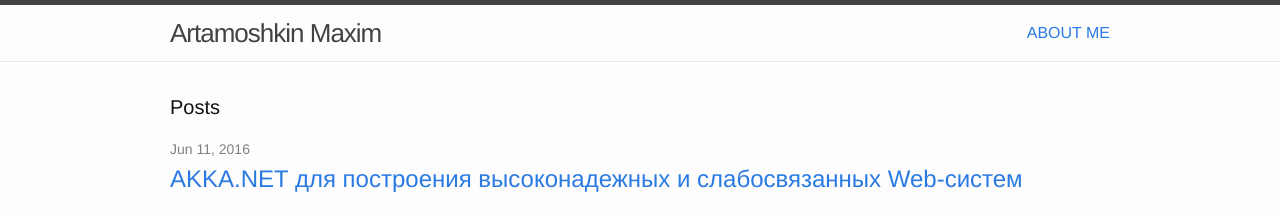
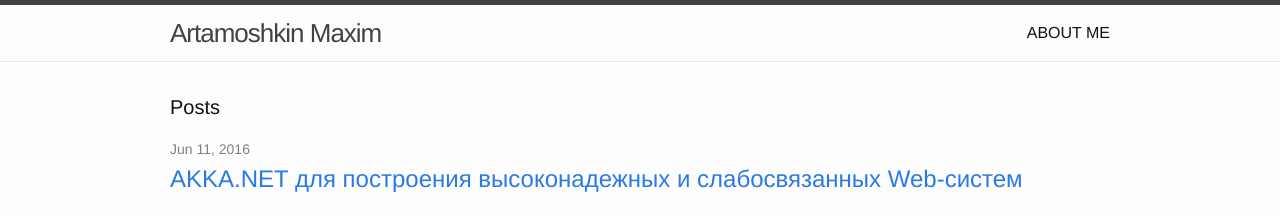
Before and after one commit to martamoshkin/blog.zverit.com, a Jekyll site: the page built from index.html, in a window 1280 px wide. Shown: the top 216 px of the page. Built offline with Jekyll 4.4.1, drawn with Linux system fonts in a browser that asks for light colours.

Commit message:
Update header.html

```diff
--- a/_includes/header.html
+++ b/_includes/header.html
@@ -14,7 +14,7 @@
       </a>
 
       <div class="trigger">
-        <a href="http://zverit.com">ABOUT ME</a>
+        <a class="page-link" href="http://zverit.com">ABOUT ME</a>
       </div>
     </nav>
 
```
